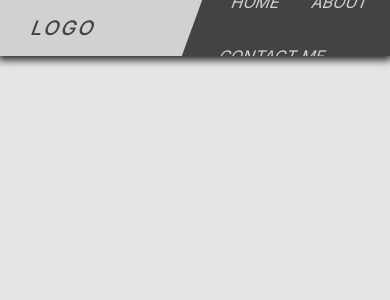
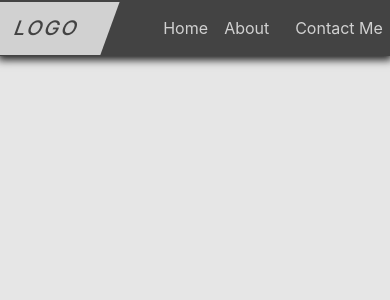
Before and after one commit to Holtskog/portfolio, a React (Vite) app: page /portfolio/about in a window 390 px wide. Shown: the top 300 px of the page. Built offline with nearby package versions, Linux system fonts and the light colour scheme.

Commit message:
add media queries

```diff
--- a/src/components/Navbar.module.css
+++ b/src/components/Navbar.module.css
@@ -5,7 +5,14 @@
 	--logo-padding: calc(1em + 1px) 2em;
 	--logo-padding-hover: calc(1em + 1px) 6em calc(1em + 1px) 3em;
 
-	--logo-padding-media: calc(1em + 1px) 1.5em;
+	--logo-padding-media: 0.9em 1.5em;
+
+	--link-padding: 1em;
+	--link-last-padding: 1.5em;
+
+	--link-padding-media: 0.9em 0.5em;
+	--link-last-padding-media: 0.9em 1.1em;
+	--link-last-margin-media: -0.6em;
 }
 
 .navbar {
@@ -63,6 +70,11 @@
 	transition: 0.3s padding ease-in-out;
 }
 
+.navbar__navList__link__text {
+	display: inline-block;
+	transform: skew(20deg);
+}
+
 .navbar__navList__link:last-child {
 	padding-right: 3em;
 	margin-right: -1em;
@@ -83,13 +95,33 @@
 	transition: 0.3s padding ease-in-out;
 }
 
-@media only screen and (max-width: 800px) {
-	.navbar__logo,
-	.navbar__logo:hover,
+@media screen and (max-width: 600px) {
+	* {
+		-webkit-transition: none !important;
+		-moz-transition: none !important;
+		-o-transition: none !important;
+		-ms-transition: none !important;
+		transition: none !important;
+	}
+
+	.navbar__logo {
+		padding: var(--logo-padding-media);
+	}
+	.navbar__logo:hover {
+		padding: var(--logo-padding-media);
+	}
 	.navbar__navList__link,
-	.navbar__navList__link:hover,
+	.navbar__navList__link:hover {
+		padding: var(--link-padding-media);
+	}
 	.navbar__navList__link:last-child,
 	.navbar__navList__link:last-child:hover {
-		transition: none;
+		padding: var(--link-last-padding-media);
+		margin-right: var(--link-last-margin-media);
+	}
+
+	.navbar__navList__link,
+	.navbar__logo__text {
+		text-transform: none;
 	}
 }
--- a/src/components/Navbar.tsx
+++ b/src/components/Navbar.tsx
@@ -15,13 +15,13 @@ function Navbar() {
 			</div>
 			<nav className={styles.navbar__navList}>
 				<NavLink to={'/'} className={styles.navbar__navList__link}>
-					Home
+					<span className={styles.navbar__navList__link__text}>Home</span>
 				</NavLink>
 				<NavLink to={'about'} className={styles.navbar__navList__link}>
-					About
+					<span className={styles.navbar__navList__link__text}>About</span>
 				</NavLink>
 				<NavLink to={'contact'} className={styles.navbar__navList__link}>
-					Contact Me
+					<span className={styles.navbar__navList__link__text}>Contact Me</span>
 				</NavLink>
 			</nav>
 		</div>
--- a/src/index.css
+++ b/src/index.css
@@ -31,3 +31,13 @@ body {
 	min-height: 100vh;
 	background-color: #e3e3e3e3;
 }
+
+@media only screen and (max-width: 800px) {
+	* {
+		-webkit-transition: none !important;
+		-moz-transition: none !important;
+		-o-transition: none !important;
+		-ms-transition: none !important;
+		transition: none !important;
+	}
+}
```
